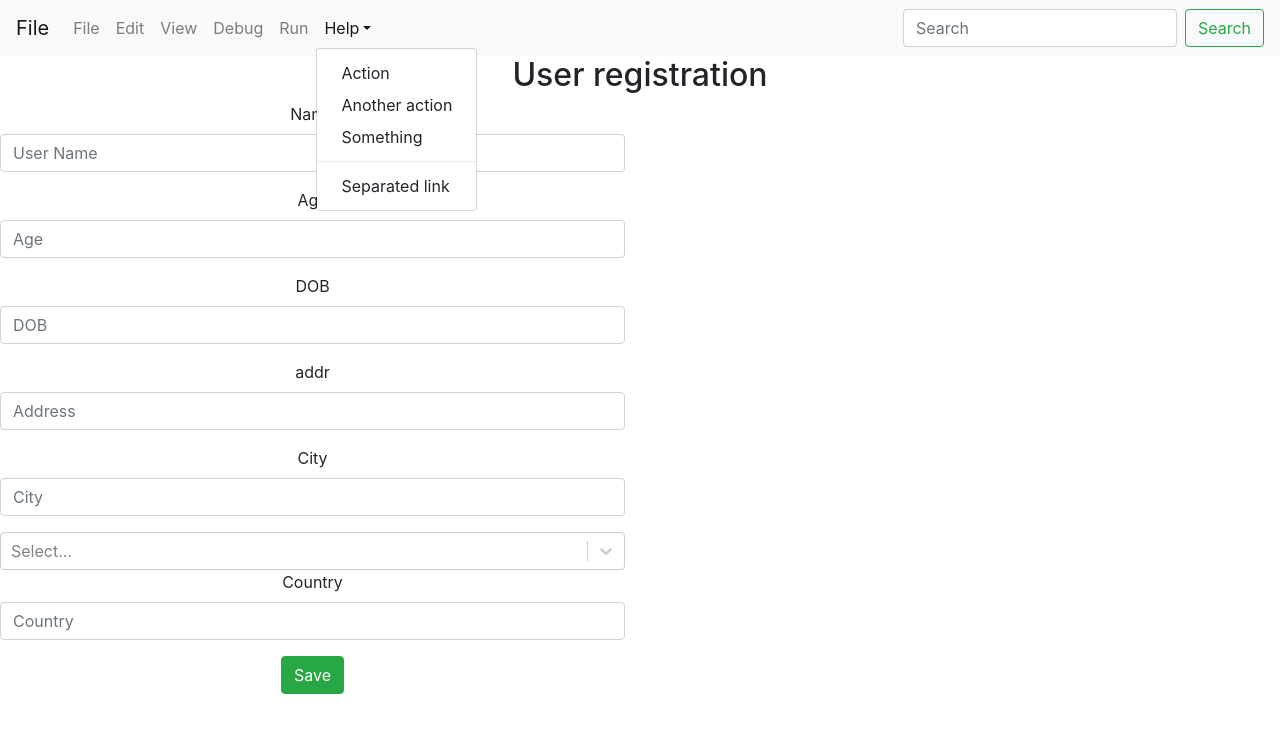
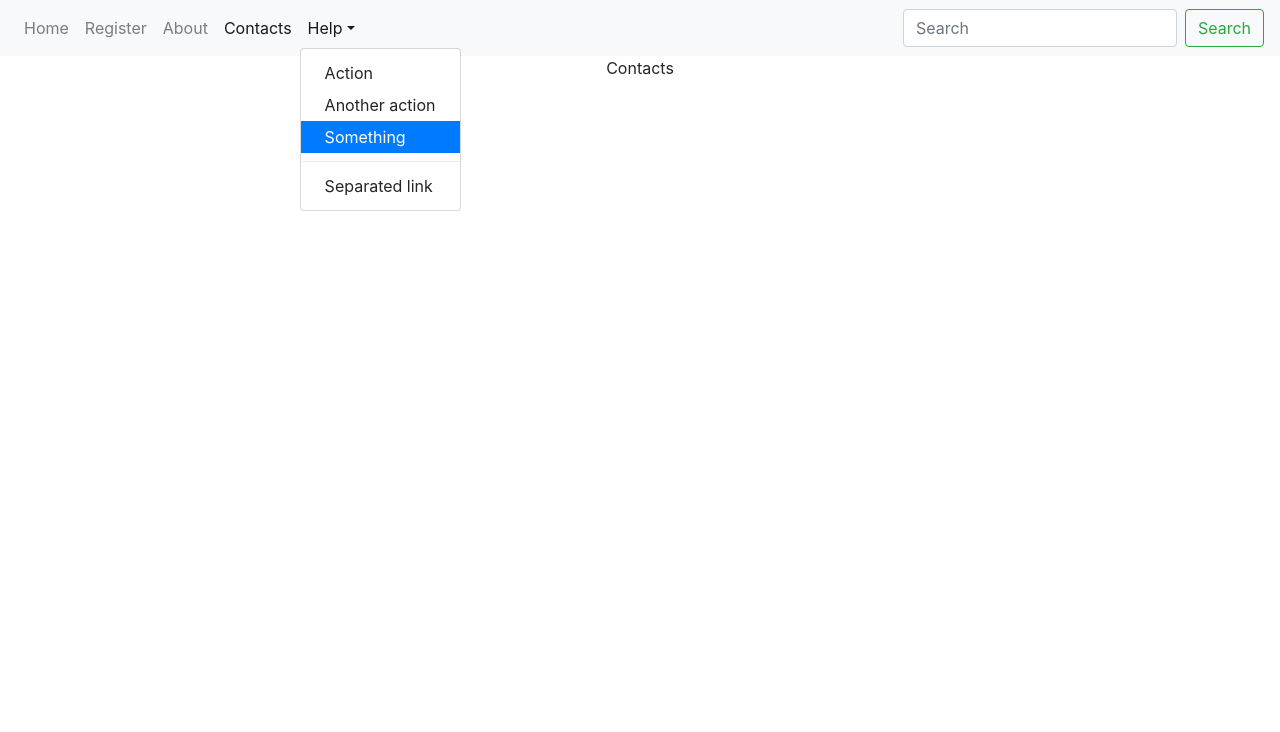
Before and after one commit to rakeshpriyad/react-form-demo, a React (Create React App) app: page /contacts in a window 1280 px wide. Both pictures are taken after a click on the button "Help". Shown: the top 732 px of the page. Built offline with nearby package versions, Linux system fonts and the light colour scheme.

Commit message:
router example

```diff
--- a/package.json
+++ b/package.json
@@ -9,6 +9,7 @@
     "react-bootstrap": "^1.0.0-beta.9",
     "react-datepicker": "^2.8.0",
     "react-dom": "^16.8.6",
+    "react-router-dom": "^5.0.1",
     "react-scripts": "3.0.1",
     "react-select": "^3.0.4"
   },
--- a/src/App.js
+++ b/src/App.js
@@ -1,12 +1,11 @@
 import React from 'react';
-import logo from './logo.svg';
+//import logo from './logo.svg';
 import './App.css';
-import Test from './component/T';
 import NavBar from './component/NAVBar';
-import MyEntryForm from './component/MyEntryForm';
+/* import MyEntryForm from './component/MyEntryForm';
 import RegisterUser from './component/RegisterUser';
 import ReactSelectAutocomplete from './component/ReactSelectAutocomplete';
-
+ */
 function App() {
   return (
     <div className="App">
@@ -16,7 +15,7 @@ function App() {
       {/* </header> */}
       {/* <MyEntryForm /> */}
 
-      <RegisterUser />
+      {/* <RegisterUser /> */}
 
       {/* <ReactSelectAutocomplete /> */}
     </div>
--- /dev/null
+++ b/src/component/About.js
@@ -0,0 +1,14 @@
+import React, { Component } from 'react'
+
+class About extends Component {
+
+    render() {
+        return (
+            <div>
+                About
+            </div>
+        )
+    }
+}
+
+export default About
--- /dev/null
+++ b/src/component/Contacts.js
@@ -0,0 +1,14 @@
+import React, { Component } from 'react'
+
+class Contacts extends Component {
+
+    render() {
+        return (
+            <div>
+                Contacts
+            </div>
+        )
+    }
+}
+
+export default Contacts
--- /dev/null
+++ b/src/component/Home.js
@@ -0,0 +1,14 @@
+import React, { Component } from 'react'
+
+class Home extends Component {
+
+    render() {
+        return (
+            <div>
+                Home
+            </div>
+        )
+    }
+}
+
+export default Home
--- a/src/component/NAVBar.js
+++ b/src/component/NAVBar.js
@@ -1,29 +1,29 @@
 import React from 'react'
-import Navbar from 'react-bootstrap/Navbar'
-import NavDropdown from 'react-bootstrap/NavDropdown'
-import Nav from 'react-bootstrap/Nav'
-import FormControl from 'react-bootstrap/FormControl'
-import Form from 'react-bootstrap/Form'
-import Button from 'react-bootstrap/Button'
+import { Route, NavLink, BrowserRouter as Router } from 'react-router-dom'
+import Home from './Home'
+import About from './About'
+import Contacts from './Contacts'
+import RegisterUser from './RegisterUser'
+import { Navbar, Nav, NavDropdown, FormControl, Form, Button } from 'react-bootstrap'
 
 function NAVBar() {
     return (
+        <Router >
+
             <Navbar bg="light" expand="lg">
-            <Navbar.Brand href="#home">File</Navbar.Brand>
                 <Navbar.Toggle aria-controls="basic-navbar-nav" />
                 <Navbar.Collapse id="basic-navbar-nav">
                     <Nav className="mr-auto">
-                    <Nav.Link href="#home">File</Nav.Link>
-                    <Nav.Link href="#link">Edit</Nav.Link>
-                    <Nav.Link href="#link">View</Nav.Link>
-                    <Nav.Link href="#link">Debug</Nav.Link>
-                    <Nav.Link href="#link">Run</Nav.Link>
+                        <Nav.Link as={NavLink} to='/home' exact>Home</Nav.Link>
+                        <Nav.Link as={NavLink} to='/register' exact>Register</Nav.Link>
+                        <Nav.Link as={NavLink} to='/about'>About</Nav.Link>
+                        <Nav.Link as={NavLink} to='/contacts'>Contacts</Nav.Link>
                         <NavDropdown title="Help" id="basic-nav-dropdown">
-                        <NavDropdown.Item href="#action/3.1">Action</NavDropdown.Item>
-                        <NavDropdown.Item href="#action/3.2">Another action</NavDropdown.Item>
-                        <NavDropdown.Item href="#action/3.3">Something</NavDropdown.Item>
+                            <NavDropdown.Item as={NavLink} to='/home'>Action</NavDropdown.Item>
+                            <NavDropdown.Item as={NavLink} to='/about'>Another action</NavDropdown.Item>
+                            <NavDropdown.Item as={NavLink} to='/contacts'>Something</NavDropdown.Item>
                             <NavDropdown.Divider />
-                        <NavDropdown.Item href="#action/3.4">Separated link</NavDropdown.Item>
+                            <NavDropdown.Item as={NavLink} to='/home'>Separated link</NavDropdown.Item>
                         </NavDropdown>
                     </Nav>
                     <Form inline>
@@ -32,6 +32,13 @@ function NAVBar() {
                     </Form>
                 </Navbar.Collapse>
             </Navbar>
+            <Route >
+                <Route path="/home" component={Home} />
+                <Route path="/about" component={About} />
+                <Route path="/contacts" component={Contacts} />
+                <Route path="/register" component={RegisterUser} />
+            </Route>
+        </Router>
     )
 }
 
--- a/src/component/T.js
+++ /dev/null
@@ -1,25 +0,0 @@
-import React, { Component } from 'react'
-import MyForm from './MyForm';
-import POSTForm from './POSTForm';
-import PostList from './PostList';
-import NAVBar from './NAVBar';
-import MyEntryForm from './MyEntryForm';
-
-export class Test extends Component {
-    render() {
-        return (
-            <div>
-               {/* <PostList /> */}
-              {/* My component  */}
-              {/* <POSTForm /> */}
-              {/* <MyForm />  */}
-              {/* <NAVBar /> */}
-              {/* <MyEntryForm /> */}
-
-
-            </div>
-        )
-    }
-}
-
-export default Test
```
Also changed, not shown: 1 other file (tests, documents, lock files or other folders). Lines whose indentation alone changed are shown as unchanged.
